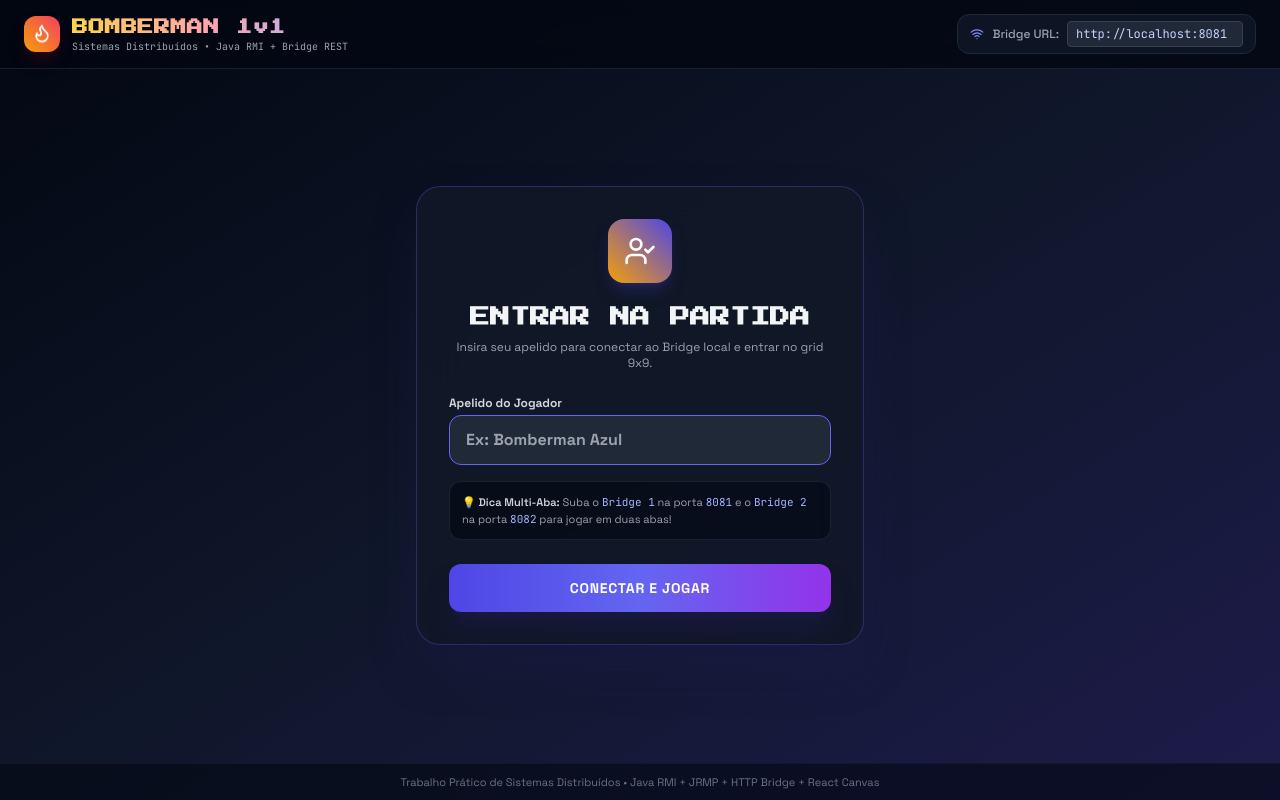
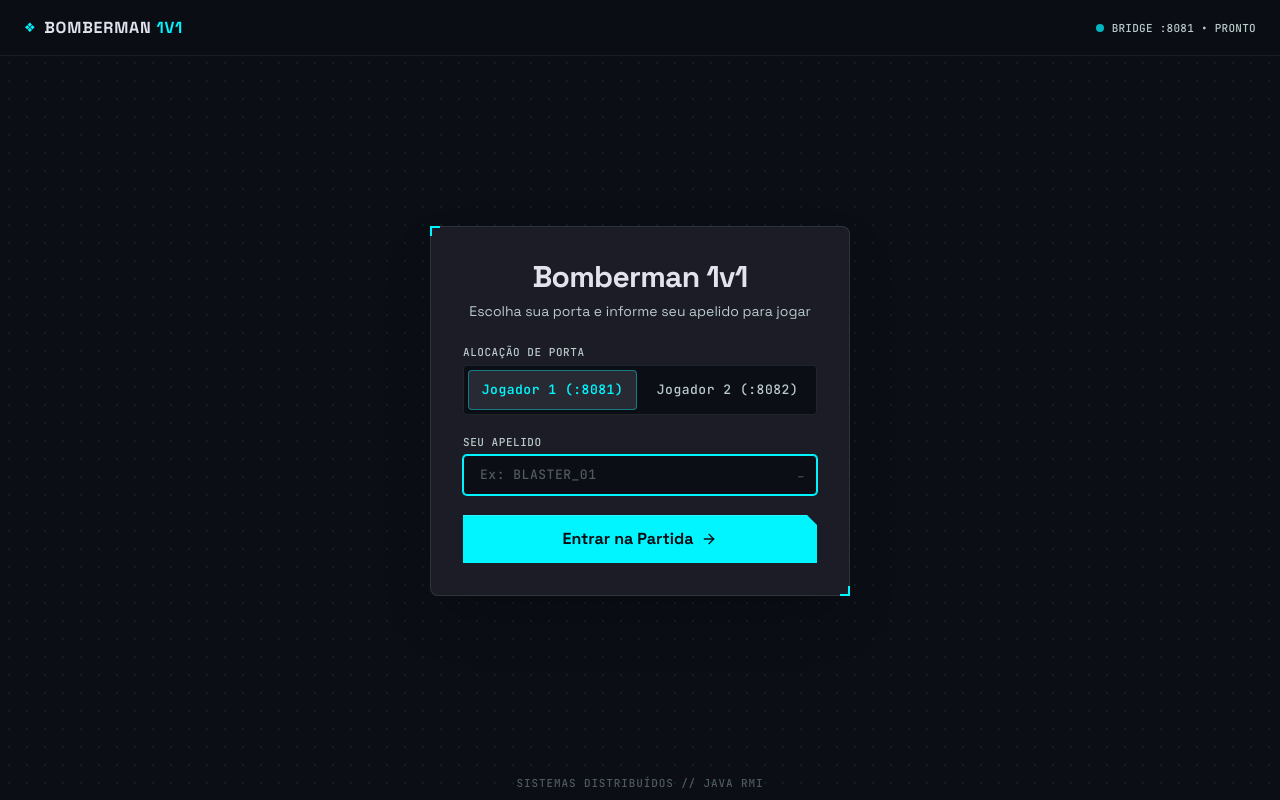
Before and after one commit to emn-f/bomberman-sd, a React (Vite) app in the folder frontend/: page / in a window 1280 px wide. Built offline with nearby package versions, Linux system fonts and the light colour scheme.

Commit message:
feat(frontend): implementa lobby minimalista com seletor rápido de portas da bridge

```diff
--- a/frontend/src/App.tsx
+++ b/frontend/src/App.tsx
@@ -3,7 +3,7 @@ import { BridgeApi } from './api';
 import { GameBoardCanvas } from './components/GameBoardCanvas';
 import { HUD } from './components/HUD';
 import { Direction, GameStateDTO, PlayerDTO } from './types';
-import { Wifi, Flame, UserCheck, RefreshCw, LogOut } from 'lucide-react';
+import { ArrowRight, RefreshCw, Power, ShieldAlert } from 'lucide-react';
 
 export const App: React.FC = () => {
   const [bridgeUrl, setBridgeUrl] = useState<string>('http://localhost:8081');
@@ -34,7 +34,7 @@ export const App: React.FC = () => {
   const handleConnect = async (e: React.FormEvent) => {
     e.preventDefault();
     if (!playerName.trim()) {
-      showError('Por favor, informe seu nome.');
+      showError('Por favor, informe seu apelido.');
       return;
     }
 
@@ -134,8 +134,9 @@ export const App: React.FC = () => {
       try {
         const state = await apiRef.current.getState();
         if (isMounted) {
-          // Se o jogador local foi removido do servidor (ex: partida reiniciada por nova conexão), volta ao lobby
-          const stillInMatch = state.players.some(p => p.id === localPlayer.id && p.nome === localPlayer.nome);
+          const stillInMatch = state.players.some(
+            p => p.id === localPlayer.id && p.nome === localPlayer.nome
+          );
           if (!stillInMatch && state.status !== 'FINISHED') {
             setLocalPlayer(null);
             setGameState(null);
@@ -144,7 +145,7 @@ export const App: React.FC = () => {
           setGameState(state);
         }
       } catch (err) {
-        // Silently keep polling or log
+        // Silently keep polling
       }
     }, 300);
 
@@ -157,7 +158,6 @@ export const App: React.FC = () => {
   // Keyboard controls listener (WASD, Arrows, Space, Enter)
   useEffect(() => {
     const handleKeyDown = (e: KeyboardEvent) => {
-      // Don't intercept typing in input fields
       if (e.target instanceof HTMLInputElement || e.target instanceof HTMLTextAreaElement) {
         return;
       }
@@ -192,111 +192,190 @@ export const App: React.FC = () => {
     return () => window.removeEventListener('keydown', handleKeyDown);
   }, [localPlayer, gameState, handleMove, handlePlantBomb, handleConfirmTurn]);
 
+  const isPort8081 = bridgeUrl.includes('8081');
+  const isPort8082 = bridgeUrl.includes('8082');
+
+  const isMyTurn =
+    gameState?.status === 'IN_PROGRESS' &&
+    localPlayer &&
+    gameState.currentTurnPlayerId === localPlayer.id;
+
+  const currentPlayer = gameState?.players.find(p => p.id === gameState.currentTurnPlayerId);
+
   return (
-    <div className="min-h-screen bg-gradient-to-br from-gray-950 via-slate-900 to-indigo-950 text-gray-100 flex flex-col font-sans">
-      {/* Top Navbar */}
-      <header className="border-b border-gray-800/80 bg-gray-950/80 backdrop-blur-md px-6 py-3.5 flex flex-wrap items-center justify-between gap-4 sticky top-0 z-50">
-        <div className="flex items-center gap-3">
-          <div className="p-2 bg-gradient-to-tr from-amber-500 to-rose-500 rounded-xl shadow-lg shadow-rose-950/50">
-            <Flame className="w-5 h-5 text-white animate-bounce" />
-          </div>
-          <div>
-            <h1 className="text-base font-black tracking-wide bg-gradient-to-r from-amber-300 via-rose-300 to-indigo-300 bg-clip-text text-transparent font-arcade">
-              BOMBERMAN 1v1
-            </h1>
-            <p className="text-[10px] text-gray-400 font-mono">Sistemas Distribuídos • Java RMI + Bridge REST</p>
-          </div>
+    <div className="min-h-screen bg-surface-container-lowest text-on-surface flex flex-col justify-between micro-dot-bg selection:bg-primary-container selection:text-surface-container-lowest">
+      {/* Header Minimalista */}
+      <header className="w-full h-14 px-6 flex items-center justify-between border-b border-outline-variant/30 bg-surface-container-lowest/80 backdrop-blur-md sticky top-0 z-50">
+        <div className="flex items-center gap-2">
+          <span className="text-primary-container font-telemetry-md text-telemetry-md">❖</span>
+          <span className="font-headline-sm text-headline-sm font-bold tracking-wider text-on-surface uppercase">
+            BOMBERMAN <span className="text-primary-container">1v1</span>
+          </span>
         </div>
 
-        {/* Bridge URL Configuration */}
-        <div className="flex items-center gap-2 bg-gray-900/80 p-1.5 px-3 rounded-xl border border-gray-800 text-xs">
-          <Wifi className="w-3.5 h-3.5 text-indigo-400" />
-          <span className="text-gray-400 font-medium">Bridge URL:</span>
-          <input
-            type="text"
-            value={bridgeUrl}
-            onChange={(e) => handleBridgeUrlChange(e.target.value)}
-            disabled={!!localPlayer}
-            placeholder="http://localhost:8081"
-            className="bg-gray-800 text-indigo-200 px-2 py-1 rounded border border-gray-700 w-44 font-mono text-xs focus:outline-none focus:border-indigo-500 disabled:opacity-60"
-          />
+        <div className="flex items-center gap-3 font-telemetry-sm text-telemetry-sm text-on-surface-variant">
+          <span className="flex items-center gap-2">
+            <span className="inline-block w-2 h-2 rounded-full bg-primary-container animate-pulse" />
+            <span className="tracking-wide hidden sm:inline">
+              {localPlayer
+                ? `${localPlayer.nome} (${localPlayer.id}) • ${bridgeUrl}`
+                : `BRIDGE ${isPort8081 ? ':8081' : ':8082'} • PRONTO`}
+            </span>
+          </span>
+
           {localPlayer && (
             <button
               onClick={handleDisconnect}
-              title="Desconectar do jogo"
-              className="ml-2 flex items-center gap-1 px-2.5 py-1 bg-rose-600/20 hover:bg-rose-600/30 text-rose-300 border border-rose-500/30 rounded text-xs transition"
+              title="Sair da partida"
+              className="flex items-center gap-1 px-2.5 py-1 bg-error-container/80 text-on-error-container border border-on-tertiary-container rounded text-xs hover:bg-on-tertiary-container hover:text-tertiary transition-colors"
             >
-              <LogOut className="w-3 h-3" /> Sair
+              <Power className="w-3.5 h-3.5" />
+              <span>Sair</span>
             </button>
           )}
         </div>
       </header>
 
-      {/* Main Game Arena */}
-      <main className="flex-1 flex flex-col items-center justify-center p-4 md:p-6 max-w-7xl mx-auto w-full">
+      {/* Main Content */}
       {!localPlayer ? (
-          /* Join Game Modal / Screen */
-          <div className="w-full max-w-md p-8 bg-gray-900/90 backdrop-blur-xl rounded-3xl border border-indigo-500/30 shadow-2xl shadow-indigo-950/60 text-center animate-fade-in">
-            <div className="w-16 h-16 bg-gradient-to-tr from-amber-500 to-indigo-600 rounded-2xl flex items-center justify-center mx-auto mb-5 shadow-lg shadow-indigo-900/50">
-              <UserCheck className="w-8 h-8 text-white" />
+        /* Lobby Minimalista */
+        <main className="flex-1 flex items-center justify-center px-4 py-10">
+          <div className="w-full max-w-[420px] bg-surface-container/90 border border-outline-variant/60 rounded-lg p-8 backdrop-blur-md shadow-2xl relative">
+            {/* Cantoneiras sutis */}
+            <div className="absolute -top-px -left-px w-2.5 h-2.5 border-t-2 border-l-2 border-primary-container" />
+            <div className="absolute -bottom-px -right-px w-2.5 h-2.5 border-b-2 border-r-2 border-primary-container" />
+
+            {/* Cabeçalho do Card */}
+            <div className="text-center mb-6">
+              <h1 className="font-headline-lg text-3xl font-bold text-on-surface tracking-tight">
+                Bomberman 1v1
+              </h1>
+              <p className="font-body-md text-sm text-on-surface-variant mt-1.5">
+                Escolha sua porta e informe seu apelido para jogar
+              </p>
             </div>
 
-            <h2 className="text-xl font-black text-gray-100 font-arcade mb-2">ENTRAR NA PARTIDA</h2>
-            <p className="text-xs text-gray-400 mb-6">
-              Insira seu apelido para conectar ao Bridge local e entrar no grid 9x9.
-            </p>
-
             {errorMessage && (
-              <div className="mb-4 p-3 bg-rose-500/10 border border-rose-500/40 text-rose-300 text-xs rounded-xl text-left">
-                {errorMessage}
+              <div className="mb-5 p-3 bg-error-container/40 border border-on-tertiary-container rounded text-on-error-container font-telemetry-sm text-xs flex items-center gap-2">
+                <ShieldAlert className="w-4 h-4 shrink-0 text-error" />
+                <span>{errorMessage}</span>
               </div>
             )}
 
-            <form onSubmit={handleConnect} className="flex flex-col gap-4 text-left">
+            {/* Formulário Minimalista */}
+            <form onSubmit={handleConnect} className="space-y-5">
+              {/* Segmented Control: Escolha de Jogador e Porta */}
               <div>
-                <label className="text-xs font-bold text-gray-300 mb-1 block">Apelido do Jogador</label>
+                <label className="block font-telemetry-sm text-telemetry-sm text-on-surface-variant uppercase mb-1.5 tracking-wider">
+                  Alocação de Porta
+                </label>
+                <div className="grid grid-cols-2 gap-1.5 p-1 bg-surface-container-lowest border border-outline-variant/40 rounded">
+                  <button
+                    type="button"
+                    onClick={() => handleBridgeUrlChange('http://localhost:8081')}
+                    className={`py-2.5 px-3 font-telemetry-md text-telemetry-md text-center rounded transition-all duration-150 ${
+                      isPort8081
+                        ? 'bg-surface-container-high text-primary-container border border-primary-container/40 shadow-sm font-semibold'
+                        : 'text-on-surface-variant hover:text-on-surface hover:bg-surface-container'
+                    }`}
+                  >
+                    Jogador 1 (:8081)
+                  </button>
+                  <button
+                    type="button"
+                    onClick={() => handleBridgeUrlChange('http://localhost:8082')}
+                    className={`py-2.5 px-3 font-telemetry-md text-telemetry-md text-center rounded transition-all duration-150 ${
+                      isPort8082
+                        ? 'bg-surface-container-high text-primary-container border border-primary-container/40 shadow-sm font-semibold'
+                        : 'text-on-surface-variant hover:text-on-surface hover:bg-surface-container'
+                    }`}
+                  >
+                    Jogador 2 (:8082)
+                  </button>
+                </div>
+              </div>
+
+              {/* Campo de Texto: Apelido */}
+              <div>
+                <label
+                  htmlFor="nickname"
+                  className="block font-telemetry-sm text-telemetry-sm text-on-surface-variant uppercase mb-1.5 tracking-wider"
+                >
+                  Seu Apelido
+                </label>
+                <div className="relative">
                   <input
+                    id="nickname"
                     type="text"
                     value={playerName}
                     onChange={(e) => setPlayerName(e.target.value)}
-                  placeholder="Ex: Bomberman Azul"
+                    placeholder="Ex: BLASTER_01"
                     maxLength={16}
-                  className="w-full px-4 py-3 bg-gray-800 text-gray-100 rounded-xl border border-gray-700 focus:outline-none focus:border-indigo-500 font-bold"
                     autoFocus
+                    className="w-full bg-surface-container-lowest border border-outline-variant/60 focus:border-primary-container focus:ring-1 focus:ring-primary-container rounded px-4 py-2.5 font-telemetry-md text-telemetry-md text-on-surface placeholder:text-on-surface-variant/40 transition-colors outline-none"
                   />
+                  <span className="absolute right-3 top-2.5 text-on-surface-variant/40 font-telemetry-sm text-telemetry-sm select-none">
+                    _
+                  </span>
+                </div>
               </div>
 
-              <div className="text-[11px] text-gray-400 bg-gray-950/60 p-3 rounded-xl border border-gray-800/80">
-                💡 <span className="font-semibold text-gray-300">Dica Multi-Aba:</span> Suba o <code className="text-indigo-300 font-mono">Bridge 1</code> na porta <code className="text-indigo-300 font-mono">8081</code> e o <code className="text-indigo-300 font-mono">Bridge 2</code> na porta <code className="text-indigo-300 font-mono">8082</code> para jogar em duas abas!
-              </div>
-
+              {/* Botão Primário: Entrar na Partida */}
               <button
                 type="submit"
                 disabled={isConnecting}
-                className="mt-2 w-full py-3.5 px-4 bg-gradient-to-r from-indigo-600 via-indigo-500 to-purple-600 hover:from-indigo-500 hover:to-purple-500 active:scale-[0.98] text-white font-black text-sm uppercase tracking-wider rounded-xl shadow-xl shadow-indigo-950/60 flex items-center justify-center gap-2 transition disabled:opacity-50"
+                className="w-full py-3 px-4 bg-primary-container text-surface-container-lowest font-headline-sm text-headline-sm font-bold chamfer-btn glow-cyan transition-all duration-150 active:scale-[0.98] flex items-center justify-center gap-2 disabled:opacity-50"
               >
                 {isConnecting ? (
                   <>
-                    <RefreshCw className="w-4 h-4 animate-spin" /> Conectando...
+                    <RefreshCw className="w-4 h-4 animate-spin" />
+                    <span>Conectando...</span>
                   </>
                 ) : (
-                  'Conectar e Jogar'
+                  <>
+                    <span>Entrar na Partida</span>
+                    <ArrowRight className="w-4 h-4" />
+                  </>
                 )}
               </button>
             </form>
           </div>
+        </main>
       ) : (
-          /* Active Game View: Board Canvas + HUD */
-          <div className="flex flex-col lg:flex-row items-center lg:items-start justify-center gap-6 w-full max-w-5xl">
-            {/* Canvas Board (9x9) */}
-            <div className="flex flex-col items-center">
-              <GameBoardCanvas gameState={gameState} localPlayer={localPlayer} />
-              <div className="mt-2 text-center text-xs text-gray-400 font-mono">
-                Teclas: <span className="text-amber-300 font-bold">WASD / Setas</span> (Mover) • <span className="text-amber-300 font-bold">Espaço</span> (Bomba) • <span className="text-emerald-400 font-bold">Enter</span> (Confirmar)
-              </div>
+        /* Arena de Combate */
+        <main className="flex-1 flex flex-col lg:flex-row items-center lg:items-start justify-center gap-6 p-4 lg:p-6 max-w-6xl mx-auto w-full">
+          {/* Coluna Esquerda: Tabuleiro 9x9 */}
+          <section className="flex flex-col items-center">
+            {/* Barra de Status Compacta Acima do Tabuleiro */}
+            <div className="w-full bg-surface-container border border-outline-variant/60 px-3.5 py-2 mb-3 flex items-center justify-between gap-2 rounded-t">
+              <div className="flex items-center gap-2">
+                <span className="px-2 py-0.5 bg-surface-container-lowest border border-primary-container/60 font-telemetry-md text-xs text-primary-container font-bold">
+                  TURNO #{String(gameState?.turnNumber || 1).padStart(2, '0')}
+                </span>
+                <span className="font-telemetry-sm text-xs text-on-surface-variant">
+                  {gameState?.status === 'WAITING_FOR_PLAYERS' && '⏳ Aguardando Jogador 2'}
+                  {gameState?.status === 'IN_PROGRESS' && '⚔️ Em Combate'}
+                  {gameState?.status === 'FINISHED' && '🏆 Partida Finalizada'}
+                </span>
               </div>
 
-            {/* Sidebar HUD */}
+              {gameState?.status === 'IN_PROGRESS' && (
+                <span
+                  className={`px-2.5 py-0.5 font-telemetry-sm text-xs font-bold ${
+                    isMyTurn
+                      ? 'bg-primary-container text-surface-container-lowest'
+                      : 'bg-surface-container-lowest text-on-surface-variant border border-outline-variant/50'
+                  }`}
+                >
+                  {isMyTurn ? 'SUA VEZ!' : `Vez de ${currentPlayer?.nome || 'Oponente'}`}
+                </span>
+              )}
+            </div>
+
+            <GameBoardCanvas gameState={gameState} localPlayer={localPlayer} />
+          </section>
+
+          {/* Coluna Direita: HUD */}
           <HUD
             gameState={gameState}
             localPlayer={localPlayer}
@@ -307,13 +386,12 @@ export const App: React.FC = () => {
             isActionLoading={isActionLoading}
             errorMessage={errorMessage}
           />
-          </div>
+        </main>
       )}
-      </main>
 
-      {/* Footer */}
-      <footer className="border-t border-gray-900 bg-gray-950/60 py-2.5 px-6 text-center text-[11px] text-gray-500">
-        Trabalho Prático de Sistemas Distribuídos • Java RMI + JRMP + HTTP Bridge + React Canvas
+      {/* Rodapé Ultraleve */}
+      <footer className="w-full py-2.5 text-center font-telemetry-sm text-telemetry-sm text-on-surface-variant/40 select-none">
+        <span>SISTEMAS DISTRIBUÍDOS // JAVA RMI</span>
       </footer>
     </div>
   );
```
Lines whose indentation alone changed are shown as unchanged.
